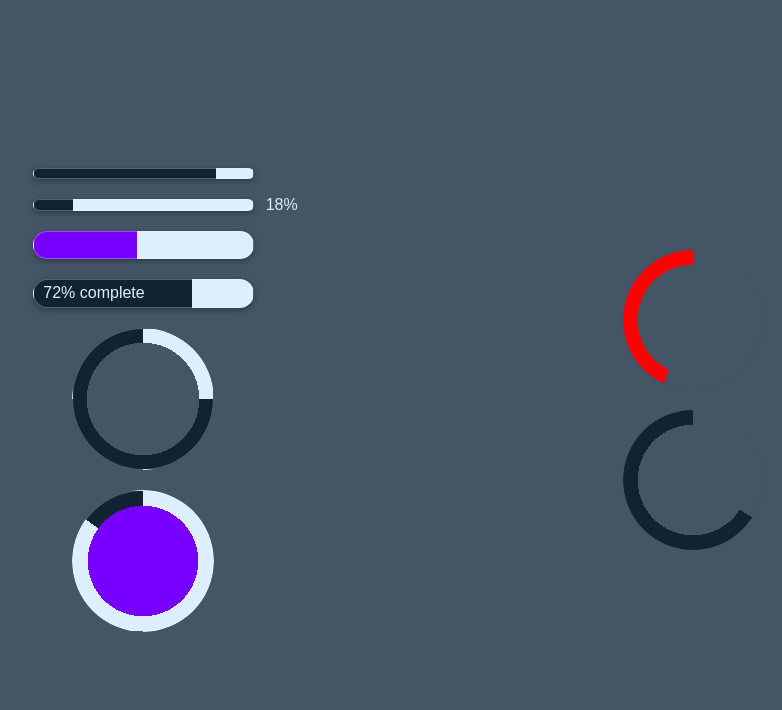
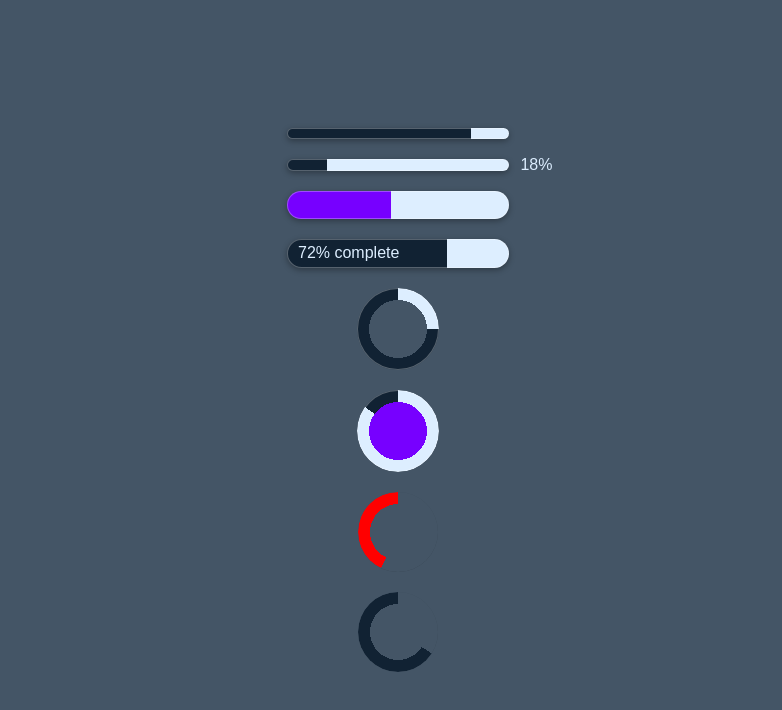
Before and after one commit to refusado/progress.css, a website: page src/test.html in a window 1280 px wide. Shown: the whole page, without its empty margins (242-1024 px from the left). Drawn offline with Linux system fonts and the light colour scheme.

Commit message:
default value improvements + borders smudge bug fixed

```diff
--- a/package.json
+++ b/package.json
@@ -1,6 +1,6 @@
 {
   "name": "progress.css",
-  "version": "0.2.0",
+  "version": "0.2.1",
   "description": "Create progress bars in your html with pure css by adding just one class",
   "main": "progress.css",
   "repository": {
--- a/src/progress.css
+++ b/src/progress.css
@@ -1,11 +1,12 @@
 .pss-bar {
   width: 200px;
-  background-color: #def;
-  border-radius: 5rem;
+  border-radius: 10rem;
   position: relative;
 
   --pss-fill: 50%;
   --pss-color: #123;
+  background-color: #def;
+  background-origin: border-box;
   background-image: linear-gradient(
     to right,
     var(--pss-color) var(--pss-fill),
@@ -27,19 +28,20 @@
 }
 
 .pss-rad {
-  width: 140px;
-  height: 140px;
+  width: 5rem;
+  height: 5rem;
   border-radius: 50%;
-  background-color: #def;
 
   --pss-fill: 65%;
   --pss-color: #123;
   --pss-center: transparent;
+  background-color: #def;
+  background-origin: border-box;
   background-image:
-    radial-gradient(circle, var(--pss-center) calc(72% - 1rem), transparent 0),
+    radial-gradient(circle, var(--pss-center) calc(72% - 0.8rem), transparent 0),
     conic-gradient(
     transparent calc(100% - var(--pss-fill)),
     var(--pss-color) 0
   );
-  mask: radial-gradient(circle, var(--pss-center) calc(72% - 1rem), #000 0);
+  mask: radial-gradient(circle, var(--pss-center) calc(72% - 0.8rem), #000 0);
 }
```
Also changed, not shown: progress.min.css.
